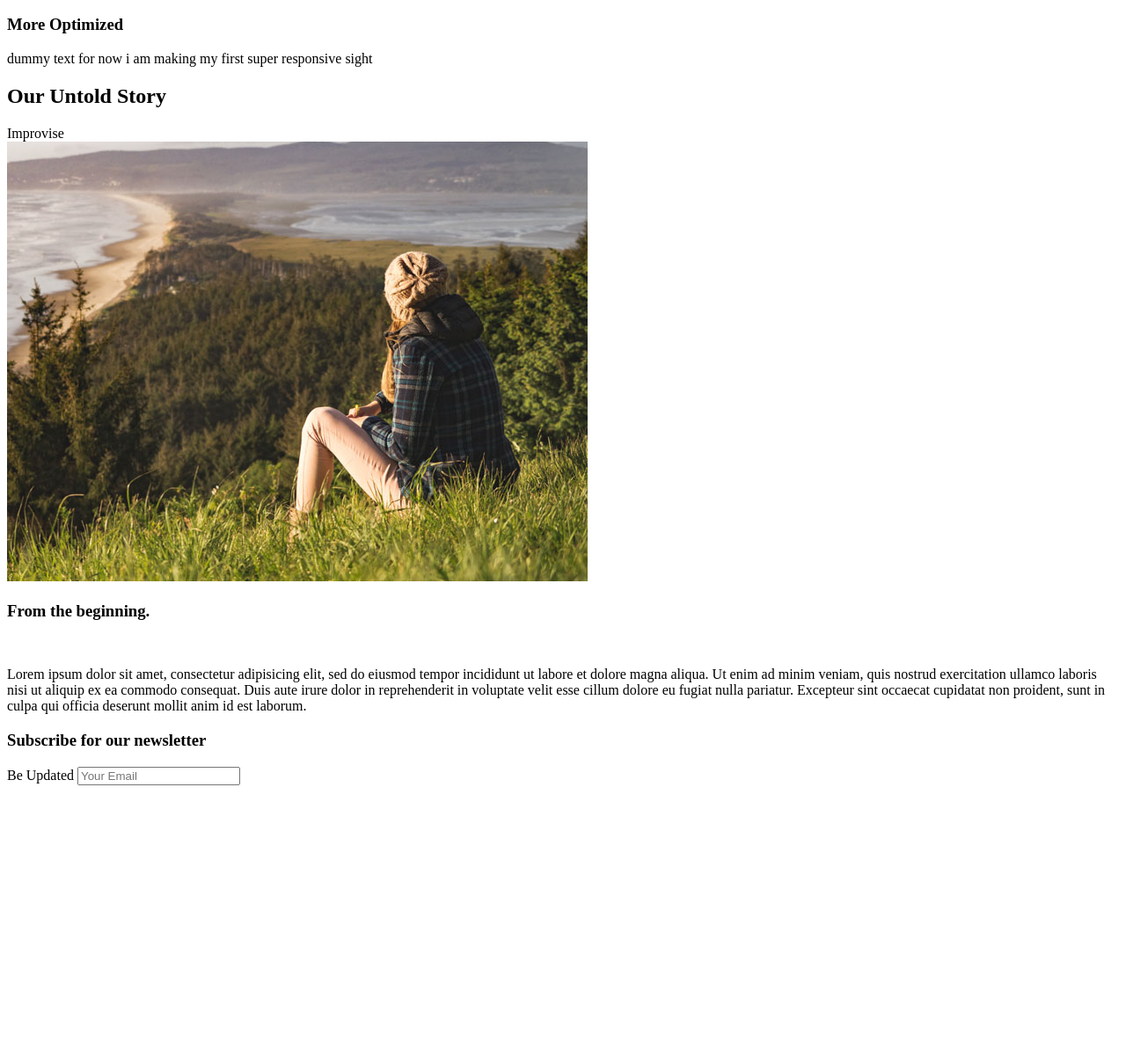
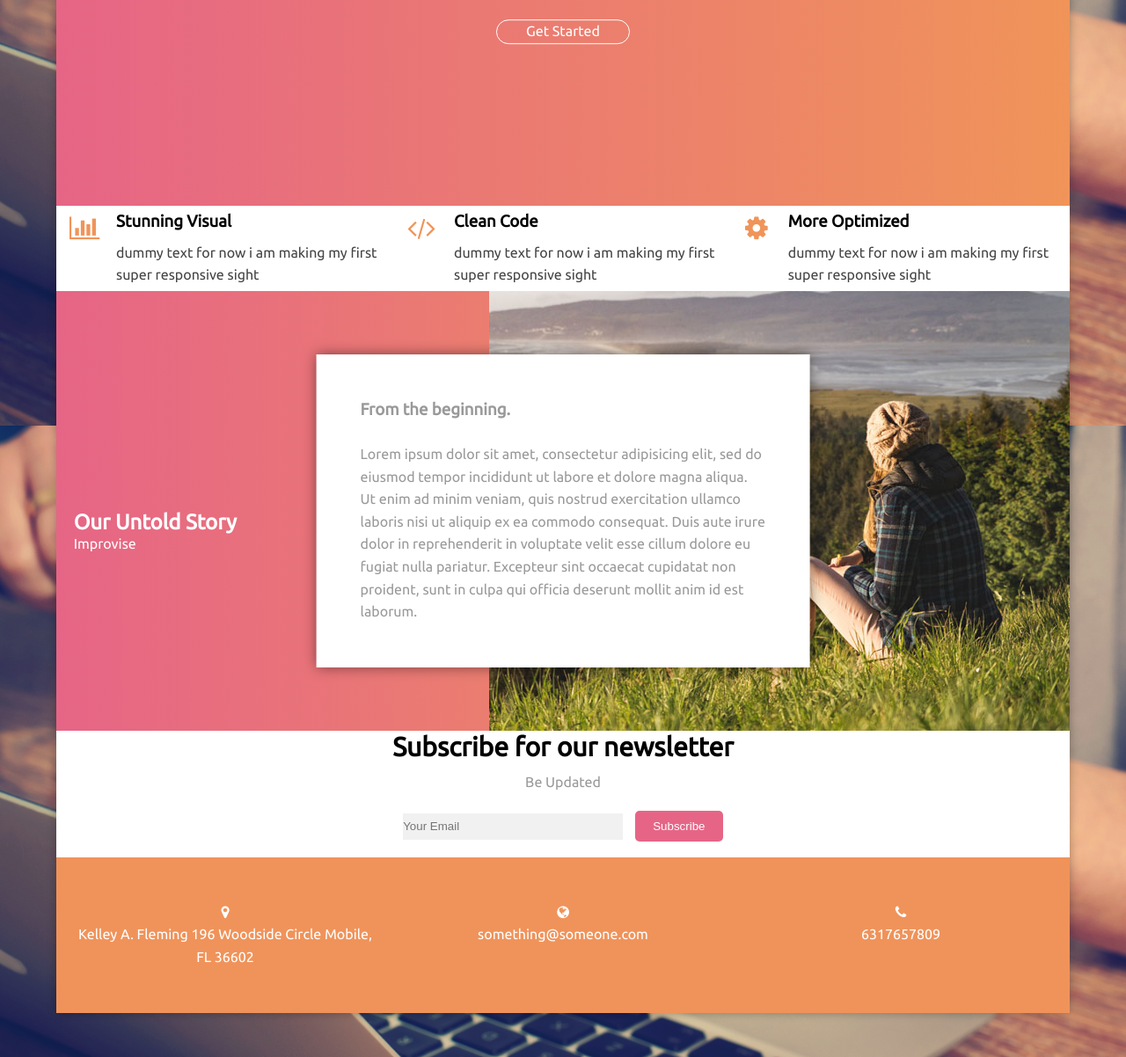
Before and after one commit to datafaust/responsive-web-design, a plain HTML site: page index.html in a window 1280 px wide. Shown: the part 366-1568 px from the top of the page at 88% size. Before the commit the page ends 1267 px from the top, so only its background shows below. Drawn offline with Linux system fonts and the light colour scheme.

Commit message:
added css style

```diff
--- a/index.html
+++ b/index.html
@@ -5,6 +5,10 @@
     <meta name="viewport" content="width-device-width, initial-scale-1.0">
     <link rel="stylesheet" href="https://stackpath.bootstrapcdn.com/font-awesome/4.7.0/css/font-awesome.min.css">
     <link href="https://fonts.googleapis.com/css?family=Ubuntu" rel="stylesheet">
+
+    <link rel="stylesheet" href="styles.css">
+
+
     <meta http-equiv="X-UA-Compatible" content = "ie-edge">
     <title>Document</title>
   </head>
@@ -13,32 +17,31 @@
 
       <header class="main-header">
         <div class="content">
-            <<h1>A New Generation Smartphone.</h1>
+            <h1>A New Generation Smartphone.</h1>
             <span>Dual Camera. Clearer Photos</span>
-            <a href="#" class="Start">Get Started</a>
-
+            <a href="#" class="start">Get Started</a>
           </div>
       </header>
 
 <div class="features">
-  <div class="features">
-    <i class="fa fa-bar-chart"></i>
+  <div class="feature">
+    <i class="fa fa-bar-chart icon"></i>
     <div class="feature-content">
       <h3>Stunning Visual</h3>
       <p>dummy text for now i am making my first super responsive sight</p>
     </div>
 
   </div>
-  <div class="features">
-    <i class="fa fa-code"></i>
+  <div class="feature">
+    <i class="fa fa-code icon"></i>
     <div class="feature-content">
       <h3>Clean Code</h3>
       <p>dummy text for now i am making my first super responsive sight</p>
     </div>
 
   </div>
-  <div class="features">
-    <i class="fa fa-gear"></i>
+  <div class="feature">
+    <i class="fa fa-gear icon"></i>
     <div class="feature-content">
       <h3>More Optimized</h3>
       <p>dummy text for now i am making my first super responsive sight</p>
@@ -49,7 +52,7 @@
 <section id = "our-story">
   <div class="story-wrapper">
     <div class="story-text">
-      <div class="">
+      <div>
         <h1>Our Untold Story</h1>
         <span>Improvise</span>
       </div>
@@ -68,15 +71,30 @@
   <div class="control">
     <h3>Subscribe for our newsletter</h3>
     <span>Be Updated</span>
-    <input type="email" placeholder="Your Email">
-<!--- stopped at 11:11>
+    <input type="email" placeholder="Your Email" class="input">
+    <input type="submit" value="Subscribe", class="btn">
+
   </div>
 
 </section>
 
+<section class = "contact-wrapper">
+  <div class="contact">
+    <i class="fa fa-map-marker"></i>
+      <p>Kelley A. Fleming 196 Woodside Circle Mobile, FL 36602</p>
+  </div>
 
+  <div class="contact">
+    <i class="fa fa-globe"></i>
+      <p>something@someone.com</p>
+  </div>
 
+  <div class="contact">
+    <i class="fa fa-phone"></i>
+      <p>6317657809</p>
+  </div>
 
+</section>
 
     </div>
   </body>
--- /dev/null
+++ b/styles.css
@@ -0,0 +1,203 @@
+*{
+  margin:0px;
+  padding:0px;
+}
+
+body{
+  width: 100%;
+  height: 100%;
+  font-family: 'Ubuntu', sans-serif;
+  line-height: 1.6em;
+  background-attachment: fixed;
+  background-image: url('bg-img.jpg');
+  background-position: top center;
+  background-repeat: no-repeat;
+  background-size: cover;
+  position: relative;
+}
+
+.wrapper{
+  width: 90%;
+  margin: 100px auto 50px;
+  box-shadow: 0px 0px 10px rgba(0,0,0,.3);
+}
+
+.main-header{
+  width: 100%;
+  height:500px;
+  background-image: linear-gradient(to left, #F09459, #e66586);
+  position: relative;
+
+}
+
+.content{
+  position: absolute;
+  width: 100%;
+  top: 50%;
+  transform: translateY(-50%);
+  color: #fff;
+  text-align: center;
+}
+
+.content h1{
+  margin-bottom: 10px;
+  line-height: 1.2em;
+}
+
+.start{
+  display: block;
+  margin: 30px auto 0px;
+  text-align: center;
+  border: 1px solid #fff;
+  width: 150px;
+  border-radius:25px;
+  text-decoration: none;
+  color:#fff
+}
+
+.features{
+  display: flex;
+  height: auto;
+  background: #fff;
+  padding-left: 50px 0px;
+}
+
+.feature{
+  display: flex;
+  padding:5px;
+}
+
+.icon{
+  display: grid;
+  font-size: 30px;
+  height: 30px;
+  width: 30px;
+  padding: 5px 10px;
+  color: #F09459;
+  border-radius: 13px;
+}
+
+.feature:hover .icon{
+  background-image: linear-gradient(to right, #F09459, #e66586);
+  color: #fff;
+}
+
+.feature-content{
+  margin-left:5px;
+  padding: 0px 8px;
+}
+
+.feature-content p{
+  margin-top: 10px;
+  color: #444;
+}
+#our-story{
+  width: 100%;
+  height: 500px;
+  position: relative;
+}
+
+.story-wrapper{
+  display: flex;
+  position: relative;
+}
+
+.story-img{
+  width: 50%;
+  height: 500px;
+}
+
+.story-text{
+  position: relative;
+  width: 50%;
+  height: 500px;
+  background-image: linear-gradient(to left, #EB7D70, #E66586);
+}
+
+.story-text div{
+  position: absolute;
+  top: 50%;
+  left: 4%;
+  color:#fff;
+}
+.box{
+  width: 40%;
+  padding:50px;
+  position: absolute;
+  top: 50%;
+  left: 50%;
+  transform:translate(-50%,-50%);
+  background-color: #fff;
+  color: #999;
+  box-shadow: 0px 0px 15px rgba(0,0,0,.5);
+}
+
+.letter{
+  width: 100%;
+  padding-left: 70px 0px;
+  background: #fff;
+}
+
+.control{
+  width:100%;
+  text-align: center;
+}
+
+.control h3{
+  font-size:30px;
+  line-height:1.2em;
+}
+
+.control span{
+  color: #999;
+  display: block;
+  margin: 10px 0px 20px;
+}
+
+.input{
+  height:30px;
+  width: 250px;
+  border:none;
+  margin: 0px 10px 20px 0px;
+  background: #f1f1f1;
+}
+
+.input:focus{
+  outline:none;
+}
+
+.btn{
+  width:100px;
+  height:35px;
+  border:none;
+  padding:10px;
+  background-color: #E66586;
+  color:#fff;
+  border-radius: 5px;
+  cursor: pointer;
+}
+
+.contact-wrapper{
+  width: 100%;
+  display: flex;
+  justify-content: space-around;
+  background: #F0935A;
+}
+
+.contact{
+  width: 30%;
+  color:#fff;
+  text-align:center;
+  padding:50px 0px;
+}
+
+.contact:hover{
+  color: #E66686;
+}
+
+
+/*Responsive Design*/
+
+@media (max-wit)
+
+/*on 46:47 of the video */
```
